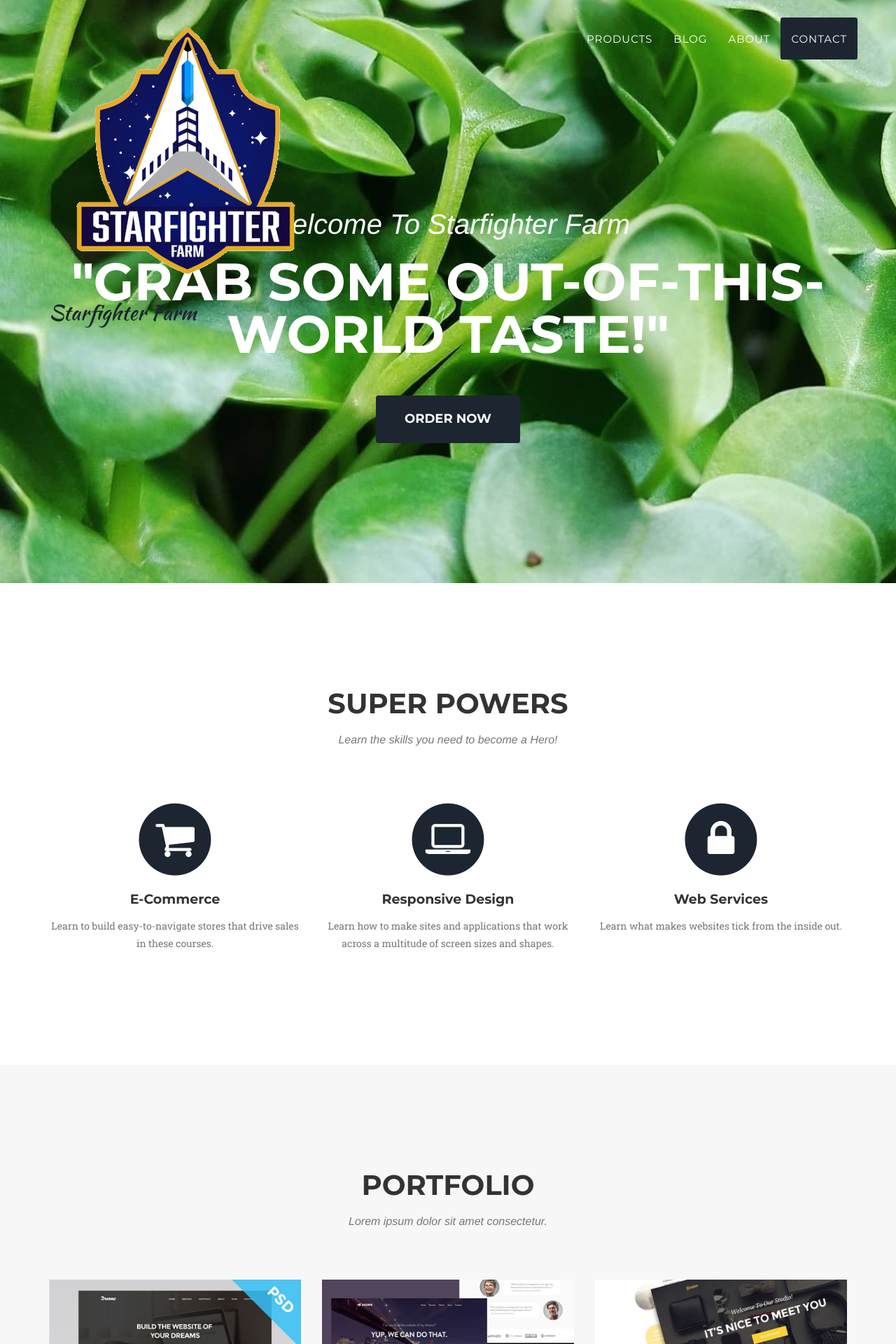
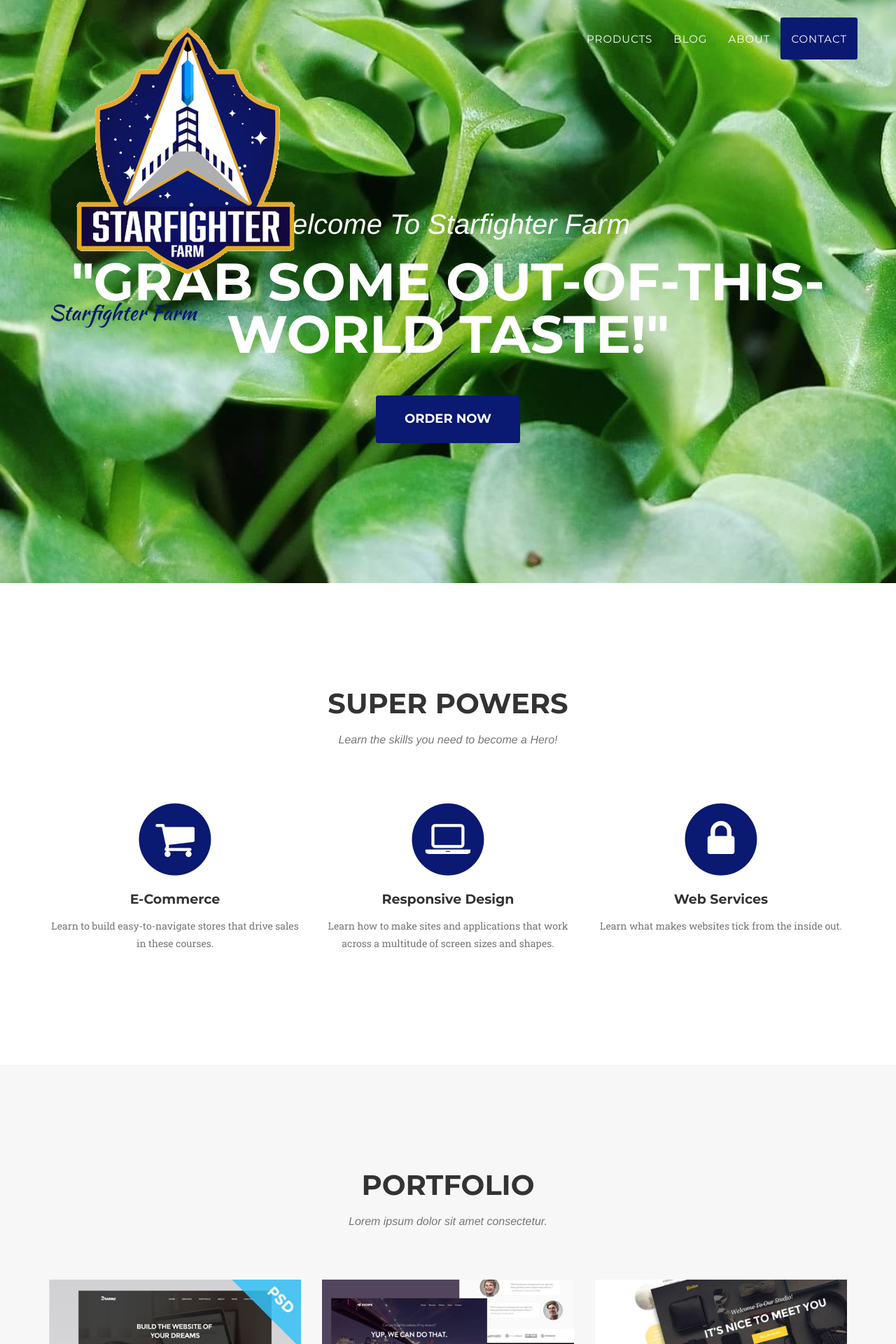
Before and after one commit to StarfighterFarm/sff-main, a Jekyll site: the page built from index.html, in a window 1280 px wide. Shown: the top 1920 px of the page at 70% size. Built offline with Jekyll 4.4.1, drawn with Linux system fonts in a browser that asks for light colours; some web fonts are replaced.

Commit message:
header theme

```diff
--- a/_data/template.yml
+++ b/_data/template.yml
@@ -1,6 +1,6 @@
 # Color settings (hex-codes without the leading hash-tag)
 color:
-  primary: 1D2630
+  primary: 0A1971
   secondary: fec503
   secondary-dark: 333
   muted: 777
--- a/_includes/header.html
+++ b/_includes/header.html
@@ -9,7 +9,7 @@
                     <span class="icon-bar"></span>
                     <span class="icon-bar"></span>
                 </button>
-                <img src="img/logos/SFF-1word_1615828121.png" class="img-responsive img-centered" alt="Starfighter Farm Logo">
+                <img src="img/logos/SFF-1word_1615828121.png" class="img-responsive img-centered" alt="Starfighter Farm Logo" height="60px">
                 <a class="navbar-brand page-scroll" href="#page-top">{{site.title}}</a>
             </div>
 
```
